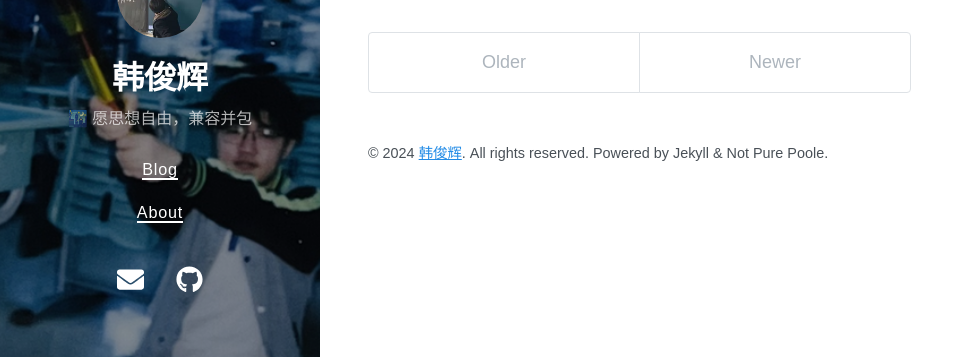
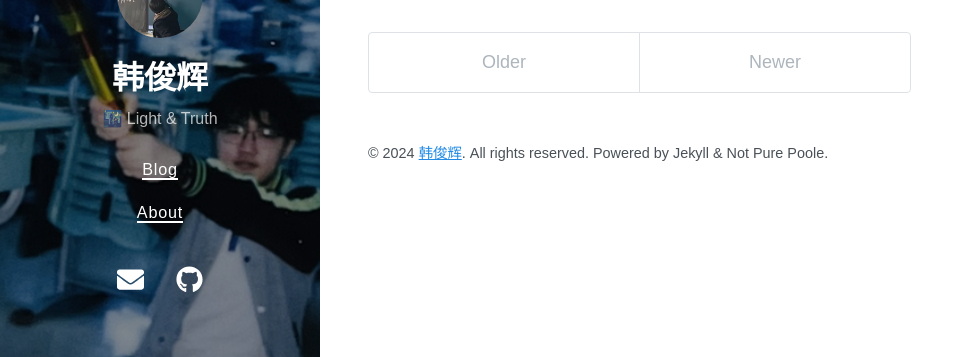
Before and after one commit to shiauhuehue/shiauhuehue.github.io, a Jekyll site: the page built from index.html, in a window 1280 px wide. Shown: the part 320-677 px from the top of the page, without its empty margins (0-975 px from the left). Built offline with Jekyll 4.4.1, drawn with Linux system fonts in a browser that asks for light colours; nearby versions of some CDN libraries; the list of posts is cut into pages by our own code.

```diff
--- a/_config.yml
+++ b/_config.yml
@@ -1,6 +1,6 @@
 # Setup
 title: 韩俊辉
-description: 🌃 愿思想自由，兼容并包
+description: 🌃 Light & Truth
 url: https://shiauhuehue.github.io
 avatar: /images/tx.jpg
 paginate: 5
```
